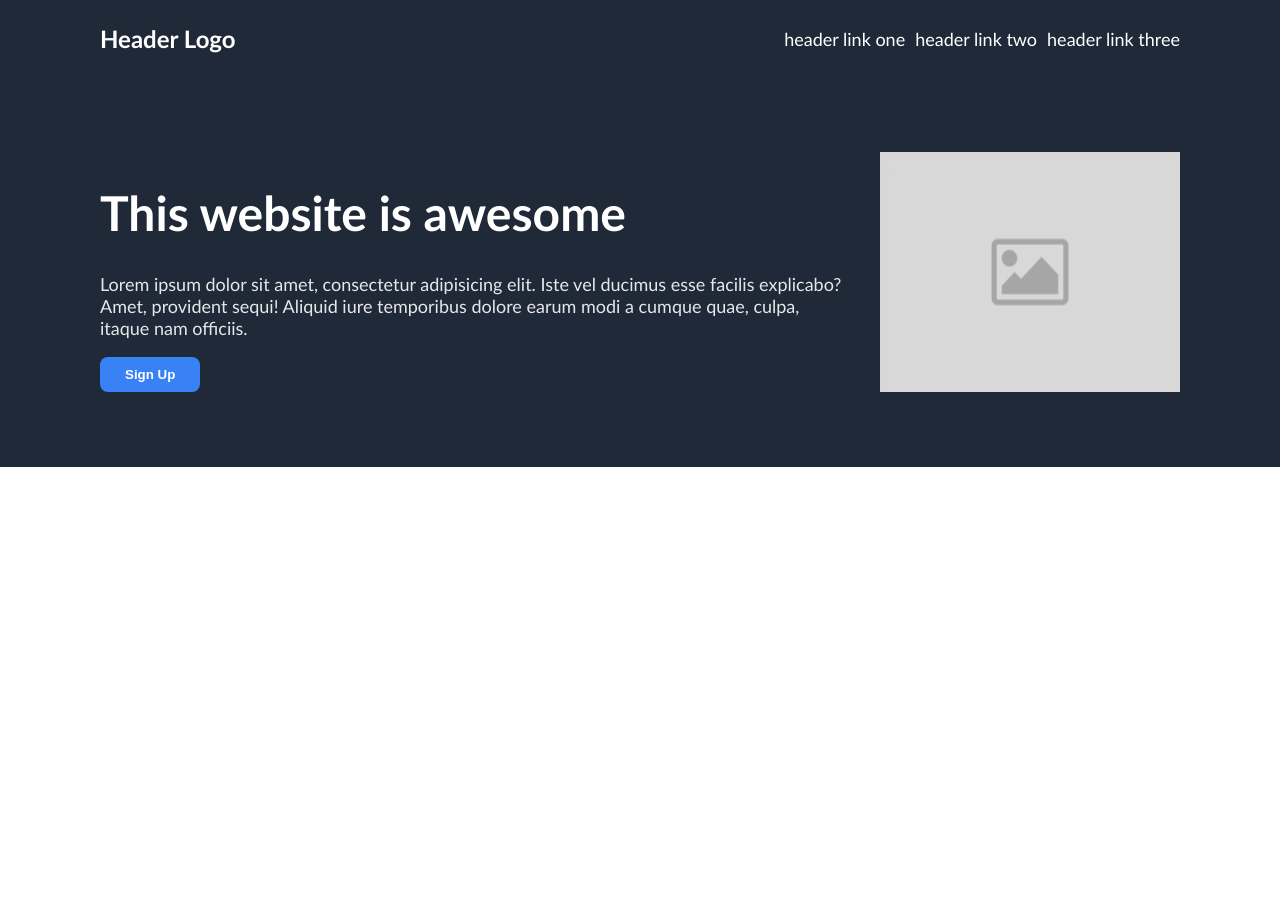
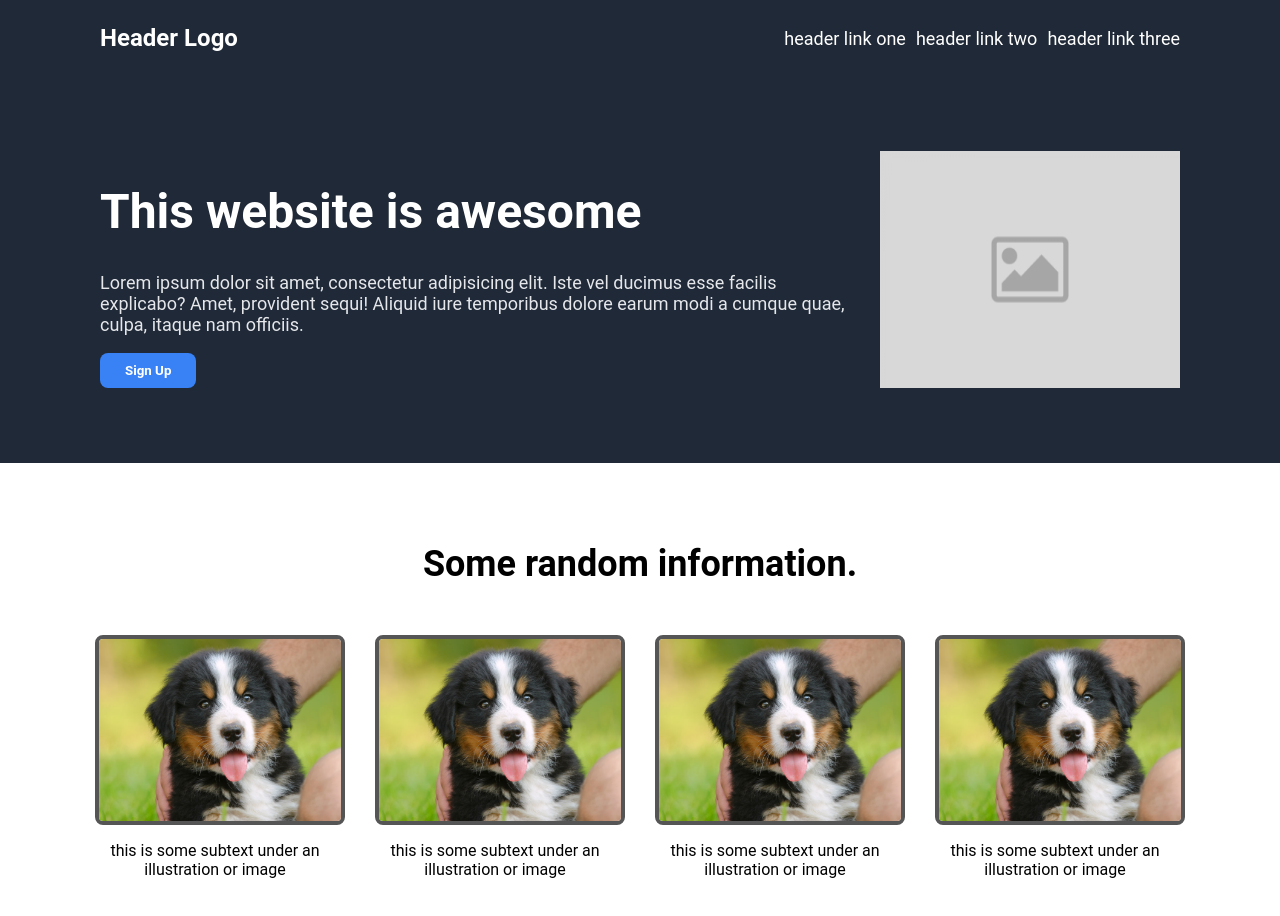
Before and after one commit to eabraham2623/odinLandingPage, a plain HTML site: page index.html in a window 1280 px wide. Before the commit the page ends 800 px from the top, so only its background shows below. Drawn offline with Linux system fonts and the light colour scheme.

Commit message:
Added info section

```diff
--- a/index.html
+++ b/index.html
@@ -26,6 +26,27 @@
                 </div>
                 <img alt = "placeholder image" src = "images/placeholder-image-300x225.png">
             </div>
+            <div class = "info-section">
+                <h2><strong>Some random information.</strong></h2>
+                <div class = "picture-section">
+                    <div class = "img-and-text">
+                        <img alt = "dog" src = "images/puppy.jpg" >
+                        <p>this is some subtext under an illustration or image</p>
+                    </div>
+                    <div class = "img-and-text">
+                        <img alt = "dog" src = "images/puppy.jpg"  >
+                        <p>this is some subtext under an illustration or image</p>
+                    </div>
+                    <div class = "img-and-text">
+                        <img alt = "dog" src = "images/puppy.jpg">
+                        <p>this is some subtext under an illustration or image</p>
+                    </div>
+                    <div class = "img-and-text">
+                        <img alt = "dog" src = "images/puppy.jpg">
+                        <p>this is some subtext under an illustration or image</p>
+                    </div>
+                </div>
+            </div>
         </div>
     </div>
 </body>
--- a/styles/styles.css
+++ b/styles/styles.css
@@ -6,6 +6,7 @@ html {
   *, *::before, *::after {
     box-sizing: inherit;
     border: 0px;
+    font-family: Roboto, sans-serif;
   }
 
 body {
@@ -29,9 +30,6 @@ button {
     padding: 10px 25px;
 }
 
-.navy-section {
-    font-family: 'Gill Sans', 'Gill Sans MT', Calibri, 'Trebuchet MS', sans-serif;
-}
 .content {
     display: flex;
     flex-direction: column;
@@ -83,3 +81,35 @@ button {
     width: 400px;
 
 }
+
+.info-section {
+    display: flex;
+    flex-direction: column;
+    align-items: center;
+    justify-content: space-between;
+    margin: 50px;
+    gap: 20px;
+}
+
+.info-section h2 {
+    font-size: 36px;
+}
+
+.picture-section {
+    display: flex;
+    align-items: center;
+    justify-content: center;
+    gap: 30px;
+    text-align: center;
+}
+
+.picture-section img {
+    width: 250px;
+    border-radius: 8px;
+    border: 4px solid #555;
+    vertical-align: bottom;
+}
+
+.img-and-text p{
+    max-width: 240px;
+}
```
Also changed, not shown: images/puppy.jpg (added).
